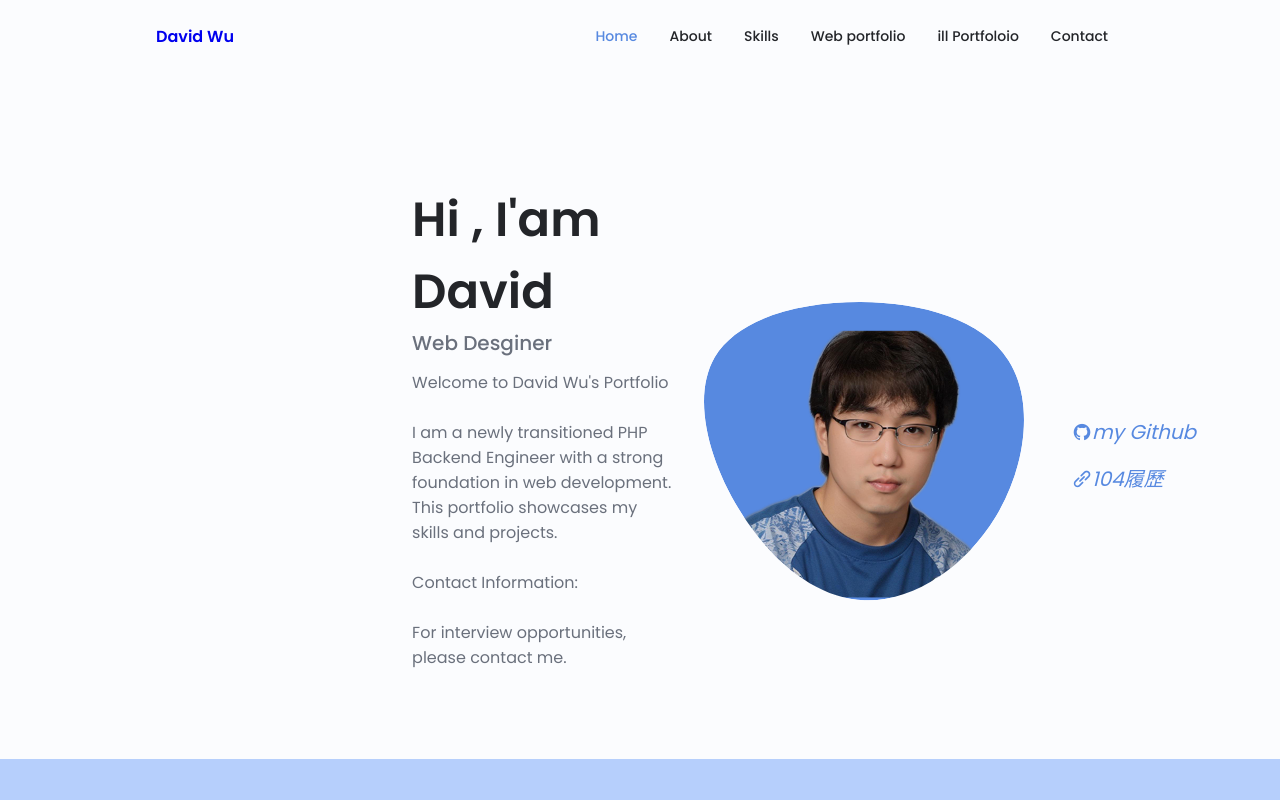
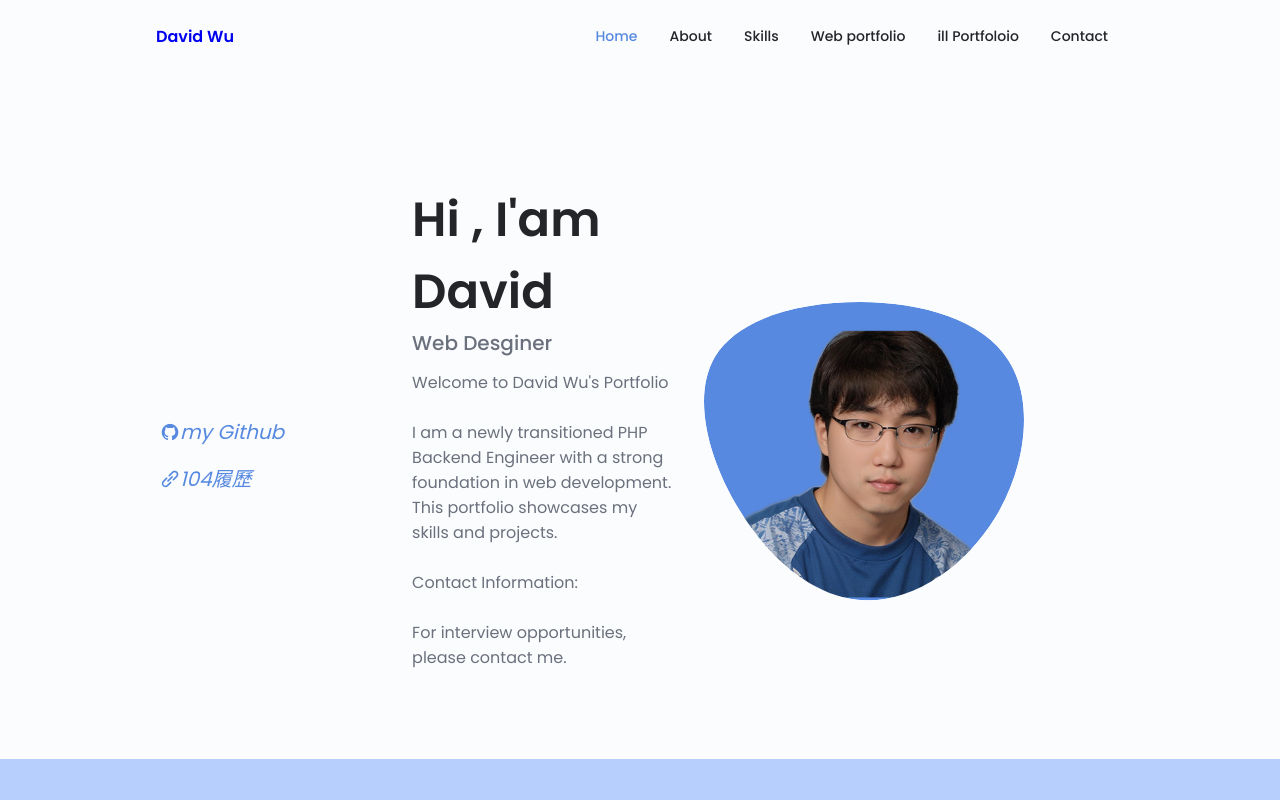
Before and after one commit to Mu395179/portfolio, a plain HTML site: page index.html in a window 1280 px wide. Shown: the top 800 px of the page. Drawn offline with nearby package versions, Linux system fonts and the light colour scheme.

Commit message:
修改home 排版

```diff
--- a/css/styles.css
+++ b/css/styles.css
@@ -893,7 +893,7 @@ img {
   }
 
   .home__social {
-    transform: translateX(51rem);
+    transform: translateX(-6rem);
   }
 
   .portfolio__content {
```
